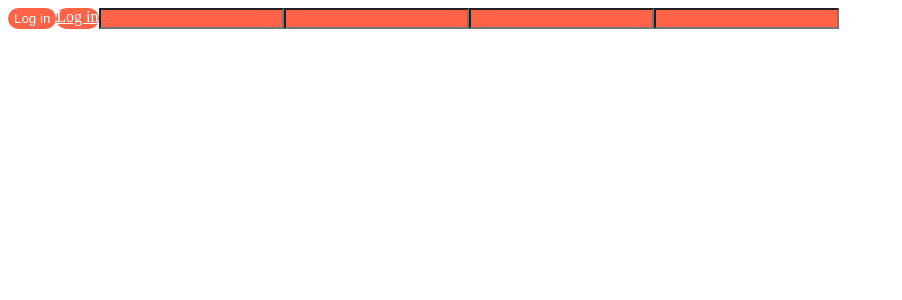
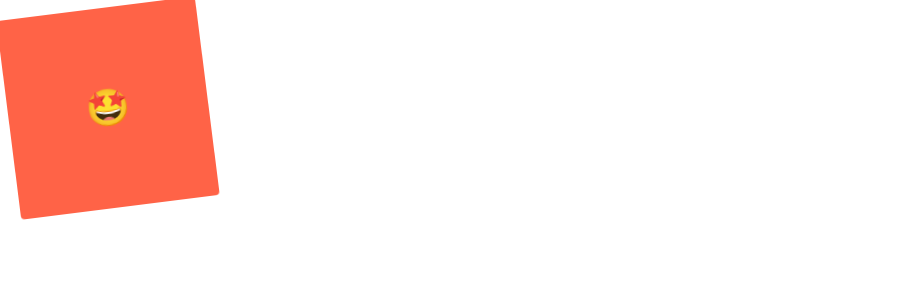
Before and after one commit to wwwkimminja/React-Typescript-Recoil-MasterClass, a React (Create React App) app: page / in a window 1280 px wide. Shown: the top 300 px of the page, without its empty margins (0-902 px from the left). Built offline with nearby package versions, Linux system fonts and the light colour scheme.

Commit message:
Animation and Pseudo Selectors

```diff
--- a/src/App.js
+++ b/src/App.js
@@ -1,30 +1,48 @@
-import styled from "styled-components";
+import styled,{keyframes} from "styled-components";
 
-const Father= styled.div`
+const Wapper= styled.div`
  display: flex;
 `;
+const rotationAnimation = keyframes`
+0%{
+transform:rotate(0deg);
+border-radius:0px:
+}
+50%{
 
-const Btn = styled.button`
- color: white;
- background-color: tomato;
- border:0;
- border-radius:15px;
+border-radius:100px;
+}
+100%{
+  transform:rotate(360deg);
+border-radius:0px:
+}
+`;
+const Box = styled.div`
+background-color: tomato;
+height:200px;
+width: 200px;
+animation: ${rotationAnimation} 1s linear infinite;
+display:flex;
+justify-content:center;
+align-items: center;
+span{
+  font-size: 36px;
+  &:hover{
+    font-size: 50px;
+  }
+  &:active {
+    opacity:0;
+  }
+}
+
 `
-
-const Input = styled.input.attrs({required: true ,minLength:10 })`
-background-color: tomato;
-`;
-
 function App() {
   return (
- <Father as ="header">
-<Btn>Log in</Btn>
-<Btn as = "a" href="/">Log in</Btn>
-<Input/>
-<Input/>
-<Input/>
-<Input/>
-</Father>
+<Wapper>
+  <Box>
+    <span>🤩</span>
+  </Box>
+</Wapper>
   );
 }
 
```
